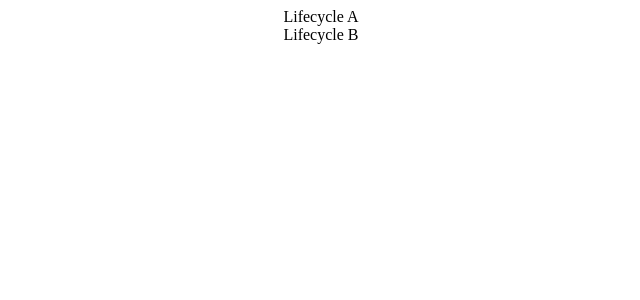
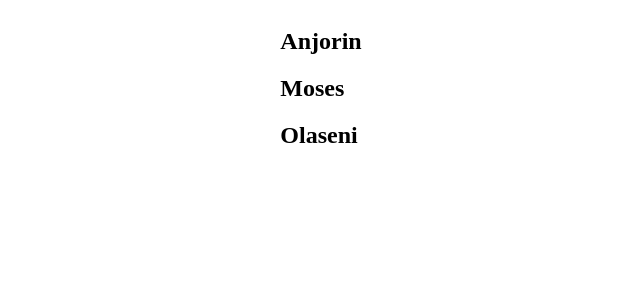
Before and after one commit to Ajdev11/reactRefs_ErrorBoundaries, a React (Create React App) app: page / in a window 1280 px wide. Shown: the top 300 px of the page, without its empty margins (319-959 px from the left). Built offline with nearby package versions, Linux system fonts and the light colour scheme.

Commit message:
Difference between the Regular components and the Pure Components usinfg the parentComp as the baseComponents

```diff
--- a/src/App.js
+++ b/src/App.js
@@ -1,15 +1,17 @@
 import React, { Component } from 'react';
 import "./index.css"
-import FunctionalApp from './Components/type of components';
-import ClassComponents from './Components/classcomp';
-import Hello from './Components/props';
-import ClassProps from './Components/propsclass';
-import State from './Components/stateClass';
-import PropsMethod from './Components/methodProps';
-import ConditionalRendering from './Components/conditions';
-import NameList from './Components/listRendering2';
-import Form from './Components/form';
-import LifeCycle from './Components/lifecycleA';
+//import FunctionalApp from './Components/type of components';
+//import ClassComponents from './Components/classcomp';
+//import Hello from './Components/props';
+//import ClassProps from './Components/propsclass';
+//import State from './Components/stateClass';
+//import PropsMethod from './Components/methodProps';
+//import ConditionalRendering from './Components/conditions';
+//import NameList from './Components/listRendering2';
+//import Form from './Components/form';
+//import LifeCycle from './Components/lifecycleA';
+//import PureComp from './Components/PureComponents';
+import ParentComp from './Components/ParentComponents';
 
 class App extends Component {
     state = {  }
@@ -25,9 +27,10 @@ class App extends Component {
             <ConditionalRendering />
             <NameList />
             <Form />
+             <LifeCycle />
             </>*/
             <>
-            <LifeCycle />
+           <ParentComp />
             </>
         );
     }
--- /dev/null
+++ b/src/Components/ParentComponents.jsx
@@ -0,0 +1,28 @@
+import React, { Component } from 'react';
+import PureComp from './PureComponents';
+import RegComp from './RegularCopm';
+
+class ParentComp extends Component {
+    constructor(){
+        super()
+        this.state = {
+            name : 'Anjorin'
+        }
+    }
+    render() {
+        return (
+            <>
+            <h2>{this.state.name}</h2>
+            <PureComp />
+            <RegComp />
+            </>
+        );
+    }
+}
+
+export default ParentComp;
+//Difference between the Regular components and the Pure Componnets
+//Is that in The regular components, It does not implement the shouldComponentsUpdate method
+//It always returns True by default while the Pure components
+//Implements the shouldComponentsUpdate with a shallow props and state comparism
+//However, its always advisable to use the regular Components class
--- /dev/null
+++ b/src/Components/PureComponents.jsx
@@ -0,0 +1,17 @@
+import React, { PureComponent } from 'react';
+
+class PureComp extends PureComponent {
+    constructor(props){
+        super(props)
+        this.state = {
+            name: 'Moses'
+        }
+    }
+    render() {
+        return (
+            <h2>{this.state.name}</h2>
+         );
+    }
+}
+
+export default PureComp;
--- /dev/null
+++ b/src/Components/RegularCopm.jsx
@@ -0,0 +1,19 @@
+import React, { Component } from 'react';
+
+class RegComp extends Component {
+    constructor(props){
+        super(props)
+        this.state = {
+            name: 'Olaseni'
+        }
+    }
+    render() {
+        return (
+            <>
+            <h2>{this.state.name}</h2>
+            </>
+        );
+    }
+}
+
+export default RegComp;
```
